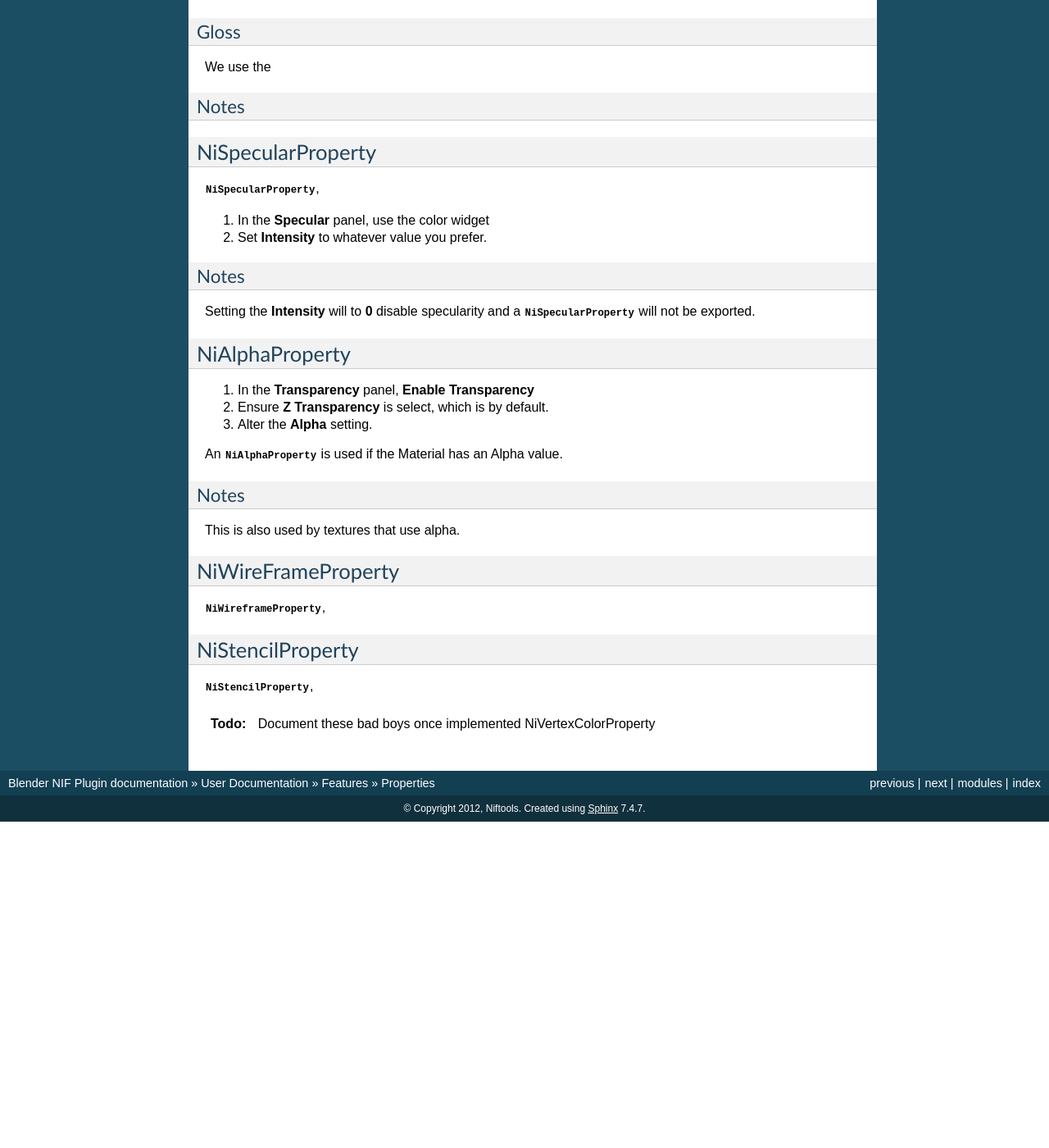
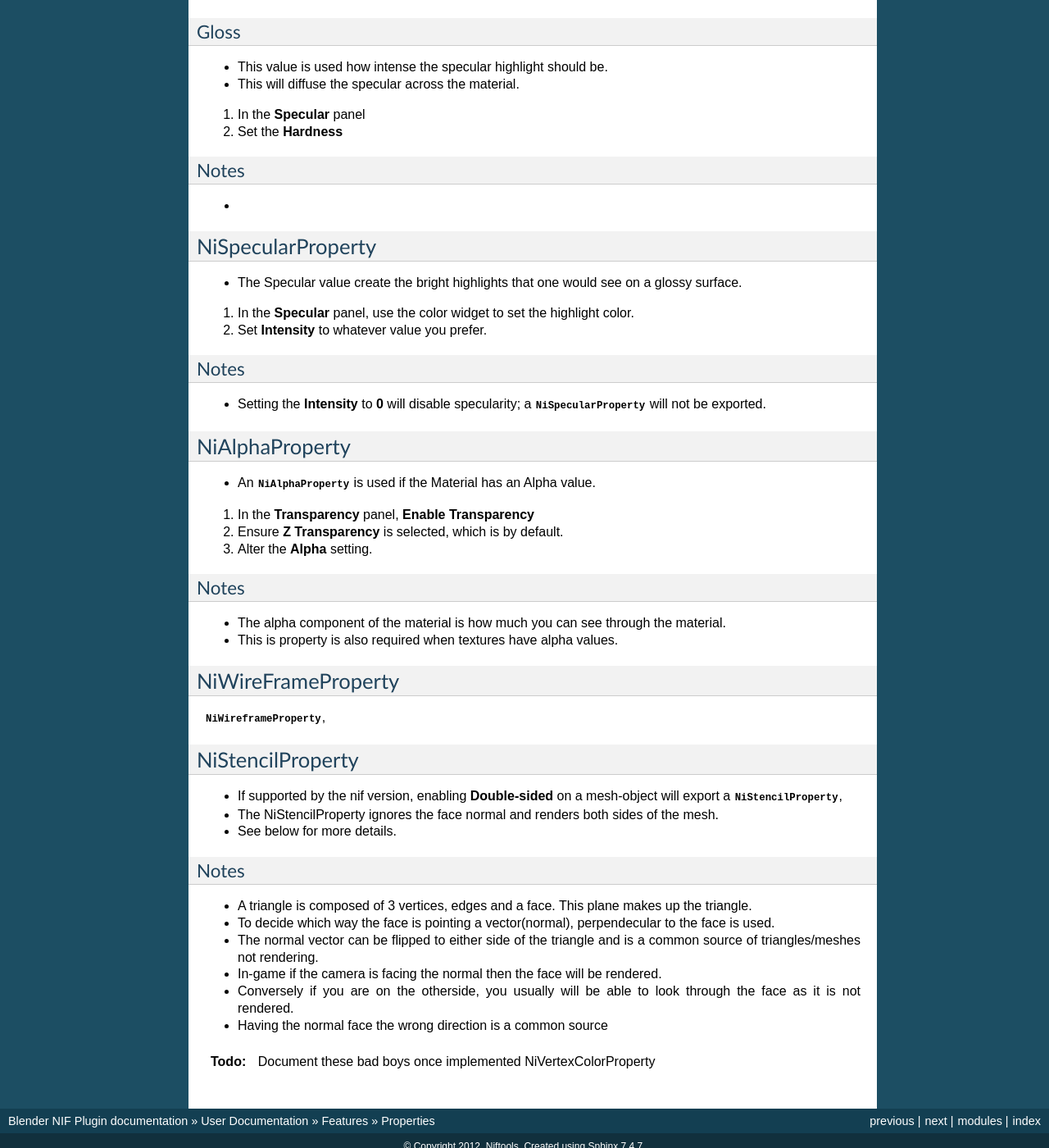
Before and after one commit to niftools/blender_niftools_addon, a Sphinx documentation site: the page built from docs/user/features/property.rst, in a window 1280 px wide and 1400 px high, scrolled down 1465 px. Shown: the whole window at 82% size. Built offline with Sphinx 7.4.7, drawn with Linux system fonts in a browser that asks for light colours; formulas are drawn with MathJax 3; the version number could not be read and is left out; before the commit the page ends 2467 px from its top, so only the background shows below that; some of the changed text lies outside the part shown.

Commit message:
More documentation for materials

```diff
--- a/docs/user/features/property.rst
+++ b/docs/user/features/property.rst
@@ -1,8 +1,8 @@
 Properties
 ==========
 .. warning::
-   The documentation are based on what features are mapped to blender.
    This will probably be rewritten with a general overview of the Blender Material settings and then relating back to property types.
+   This is due to different nif blocks sharing setting, NiMaterialProp, BSLightShaderProperty
 
 * Most Nif properties, :class:`~pyffi.formats.nif.NifFormat.NiProperty` are mapped to some part of Blender's Material System.
 * The following section goes through those Blender material settings and how they relate to those properties.
@@ -62,22 +62,26 @@ Emissive
 #. In the **Shading** panel is the Emissive color
 #. Set the **Intensity** value
 
+Notes
+~~~~~
+
+* Blender uses the diffuse color for viewport emission property.
 .. todo::
    add a preview button
+
+Gloss
+~~~~~
+
+* This value is used how intense the specular highlight should be.
+* This will diffuse the specular across the material.
+
+#. In the **Specular** panel
+#. Set the **Hardness**
 
 Notes
 ~~~~~
 
-* A value of 0.0 will have no emit color
-* Blender uses the diffuse color for viewport emission property.
-
-Gloss
-~~~~~
-
-We use the
-
-Notes
-~~~~~
+*
 
 
 NiSpecularProperty
@@ -85,32 +89,33 @@ NiSpecularProperty
 
 .. _properties-specular:
 
-:class:`~pyffi.formats.nif.NifFormat.NiSpecularProperty`,
+* The Specular value create the bright highlights that one would see on a glossy surface.
 
-#. In the **Specular** panel, use the color widget
+#. In the **Specular** panel, use the color widget to set the highlight color.
 #. Set **Intensity** to whatever value you prefer.
 
 Notes
 ~~~~~
 
-Setting the **Intensity** will to **0** disable specularity and a :class:`~pyffi.formats.nif.NifFormat.NiSpecularProperty` will not be exported.
-
+* Setting the **Intensity** to **0** will disable specularity; a :class:`~pyffi.formats.nif.NifFormat.NiSpecularProperty` will not be exported.
 
 NiAlphaProperty
 ---------------
 
 .. _properties-alpha:
 
+* An :class:`~pyffi.formats.nif.NifFormat.NiAlphaProperty` is used if the Material has an Alpha value.
+
+
 #. In the **Transparency** panel, **Enable Transparency**
-#. Ensure **Z Transparency** is select, which is by default.
+#. Ensure **Z Transparency** is selected, which is by default.
 #. Alter the **Alpha** setting.
-
-An :class:`~pyffi.formats.nif.NifFormat.NiAlphaProperty` is used if the Material has an Alpha value.
 
 Notes
 ~~~~~
 
-This is also used by textures that use alpha.
+* The alpha component of the material is how much you can see through the material.
+* This is property is also required when textures have alpha values.
 
 
 NiWireFrameProperty
@@ -123,7 +128,20 @@ NiStencilProperty
 -----------------
 .. _properties-stencil:
 
-:class:`~pyffi.formats.nif.NifFormat.NiStencilProperty`,
+* If supported by the nif version, enabling **Double-sided** on a mesh-object will export a :class:`~pyffi.formats.nif.NifFormat.NiStencilProperty`,
+* The NiStencilProperty ignores the face normal and renders both sides of the mesh.
+* See below for more details.
+
+Notes
+~~~~~
+
+* A triangle is composed of 3 vertices, edges and a face. This plane makes up the triangle.
+* To decide which way the face is pointing a vector(normal), perpendecular to the face is used.
+* The normal vector can be flipped to either side of the triangle and is a common source of triangles/meshes not rendering.
+* In-game if the camera is facing the normal then the face will be rendered.
+* Conversely if you are on the otherside, you usually will be able to look through the face as it is not rendered.
+* Having the normal face the wrong direction is a common source
+
 
 
 
```
Also changed, not shown: docs/user/features/collisions.rst (+12 -12 lines), docs/user/features/geometry.rst (+22 -10 lines), docs/user/features/textures.rst (+14 -6 lines).
